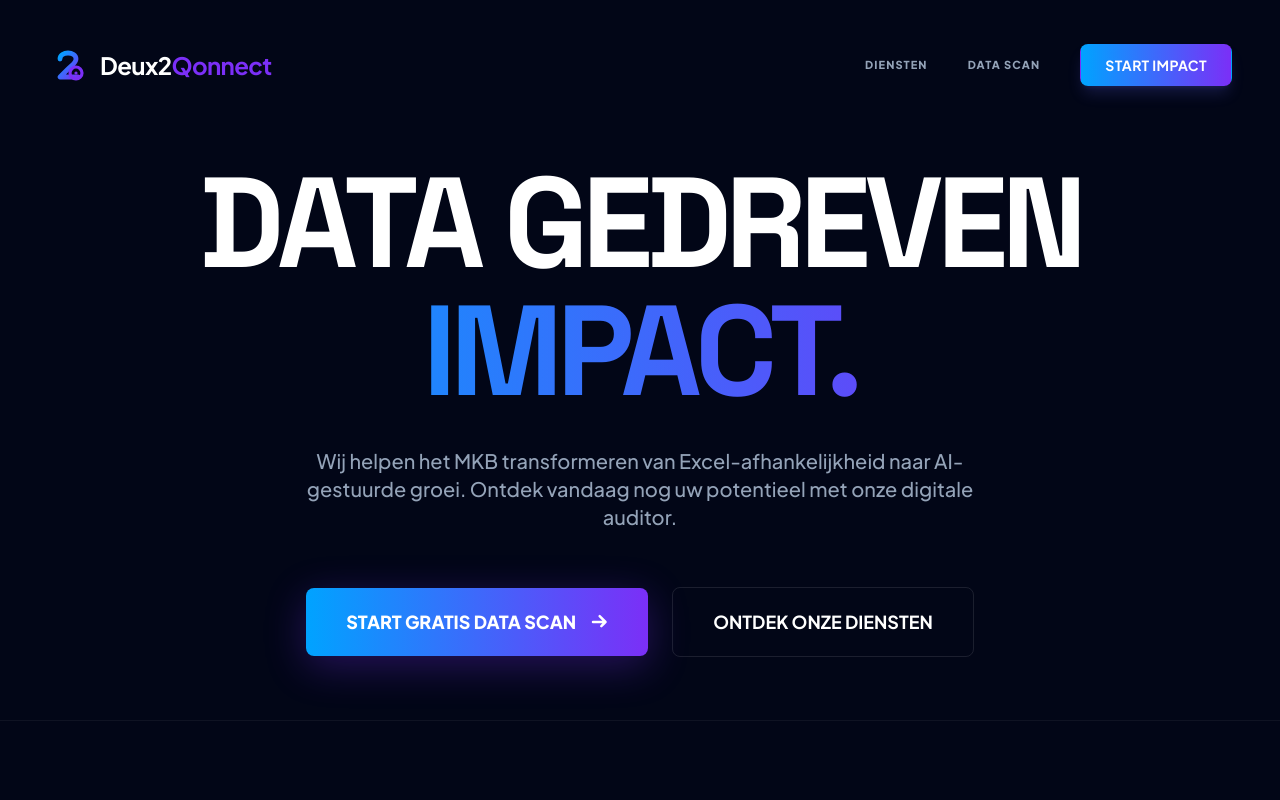
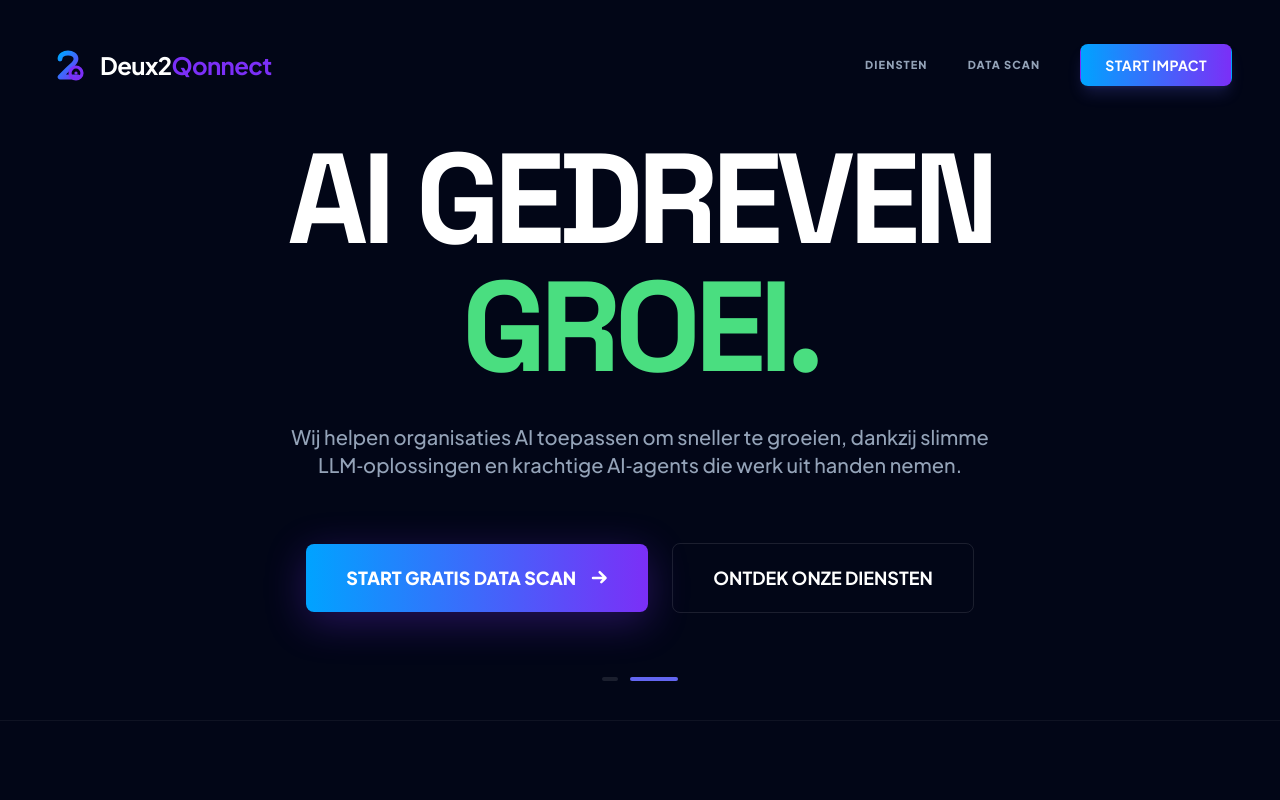
Before and after one commit to steflennips/WebsiteJS, a React (Vite) app: page / in a window 1280 px wide. Shown: the top 800 px of the page. Built offline with nearby package versions, Linux system fonts and the light colour scheme.

Commit message:
feat: Add carousel to Hero section
Implement a rotating carousel with two slides in the Hero component. This enhances user engagement by dynamically showcasing key value propositions of the platform.

```diff
--- a/components/Hero.tsx
+++ b/components/Hero.tsx
@@ -1,7 +1,37 @@
 
-import React from 'react';
+import React, { useState, useEffect } from 'react';
+
+const slides = [
+  {
+    titleUpper: "DATA GEDREVEN",
+    titleLower: "IMPACT.",
+    description: "Wij ondersteunen de transformatie naar een organisatie die data inzet om sneller te handelen, slimmer te verbeteren en proactief bij te sturen.",
+    accentClass: "text-transparent bg-clip-text bg-gradient-to-r from-[#00a3ff] to-[#7b2ff7]"
+  },
+  {
+    titleUpper: "AI GEDREVEN",
+    titleLower: "GROEI.",
+    description: "Wij helpen organisaties AI toepassen om sneller te groeien, dankzij slimme LLM‑oplossingen en krachtige AI‑agents die werk uit handen nemen.",
+    accentClass: "text-[#4ade80]"
+  }
+];
 
 const Hero: React.FC = () => {
+  const [currentSlide, setCurrentSlide] = useState(0);
+  const [isExiting, setIsExiting] = useState(false);
+
+  useEffect(() => {
+    const timer = setInterval(() => {
+      setIsExiting(true);
+      setTimeout(() => {
+        setCurrentSlide((prev) => (prev === 0 ? 1 : 0));
+        setIsExiting(false);
+      }, 500); // Tijd voor de fade-out
+    }, 5000);
+
+    return () => clearInterval(timer);
+  }, []);
+
   return (
     <section className="relative min-h-[90vh] flex items-center justify-center pt-24 overflow-hidden">
       {/* Prism Background */}
@@ -15,14 +45,18 @@ const Hero: React.FC = () => {
       </div>
 
       <div className="max-w-7xl mx-auto px-6 text-center relative z-10">
-        <h1 className="text-6xl md:text-9xl font-heading font-bold text-white tracking-tighter mb-8 leading-[0.9] flex flex-col">
-          <span>DATA GEDREVEN</span>
-          <span className="text-transparent bg-clip-text bg-gradient-to-r from-[#00a3ff] to-[#7b2ff7] uppercase">Impact.</span>
-        </h1>
+        <div className={`transition-all duration-700 transform ${isExiting ? 'opacity-0 -translate-y-4 scale-95' : 'opacity-100 translate-y-0 scale-100'}`}>
+          <h1 className="text-6xl md:text-9xl font-heading font-bold text-white tracking-tighter mb-8 leading-[0.9] flex flex-col">
+            <span>{slides[currentSlide].titleUpper}</span>
+            <span className={`uppercase ${slides[currentSlide].accentClass}`}>
+              {slides[currentSlide].titleLower}
+            </span>
+          </h1>
 
-        <p className="max-w-2xl mx-auto text-lg md:text-xl text-slate-400 mb-14 font-medium leading-relaxed">
-          Wij helpen het MKB transformeren van Excel-afhankelijkheid naar AI-gestuurde groei. Ontdek vandaag nog uw potentieel met onze digitale auditor.
-        </p>
+          <p className="max-w-3xl mx-auto text-lg md:text-xl text-slate-400 mb-14 font-medium leading-relaxed min-h-[4rem]">
+            {slides[currentSlide].description}
+          </p>
+        </div>
 
         <div className="flex flex-col sm:flex-row items-center justify-center gap-6">
           <a href="#assessment" className="w-full sm:w-auto px-10 py-5 bg-gradient-to-r from-[#00a3ff] to-[#7b2ff7] text-white rounded-lg font-black text-lg shadow-[0_10px_40px_rgba(123,47,247,0.3)] hover:opacity-90 transition-all hover:-translate-y-1 flex items-center justify-center gap-3">
@@ -33,6 +67,16 @@ const Hero: React.FC = () => {
             ONTDEK ONZE DIENSTEN
           </a>
         </div>
+
+        {/* Carousel Indicators */}
+        <div className="flex justify-center gap-3 mt-16">
+          {slides.map((_, idx) => (
+            <div
+              key={idx}
+              className={`h-1 transition-all duration-500 rounded-full ${currentSlide === idx ? 'w-12 bg-indigo-500' : 'w-4 bg-white/10'}`}
+            ></div>
+          ))}
+        </div>
       </div>
     </section>
   );
```
